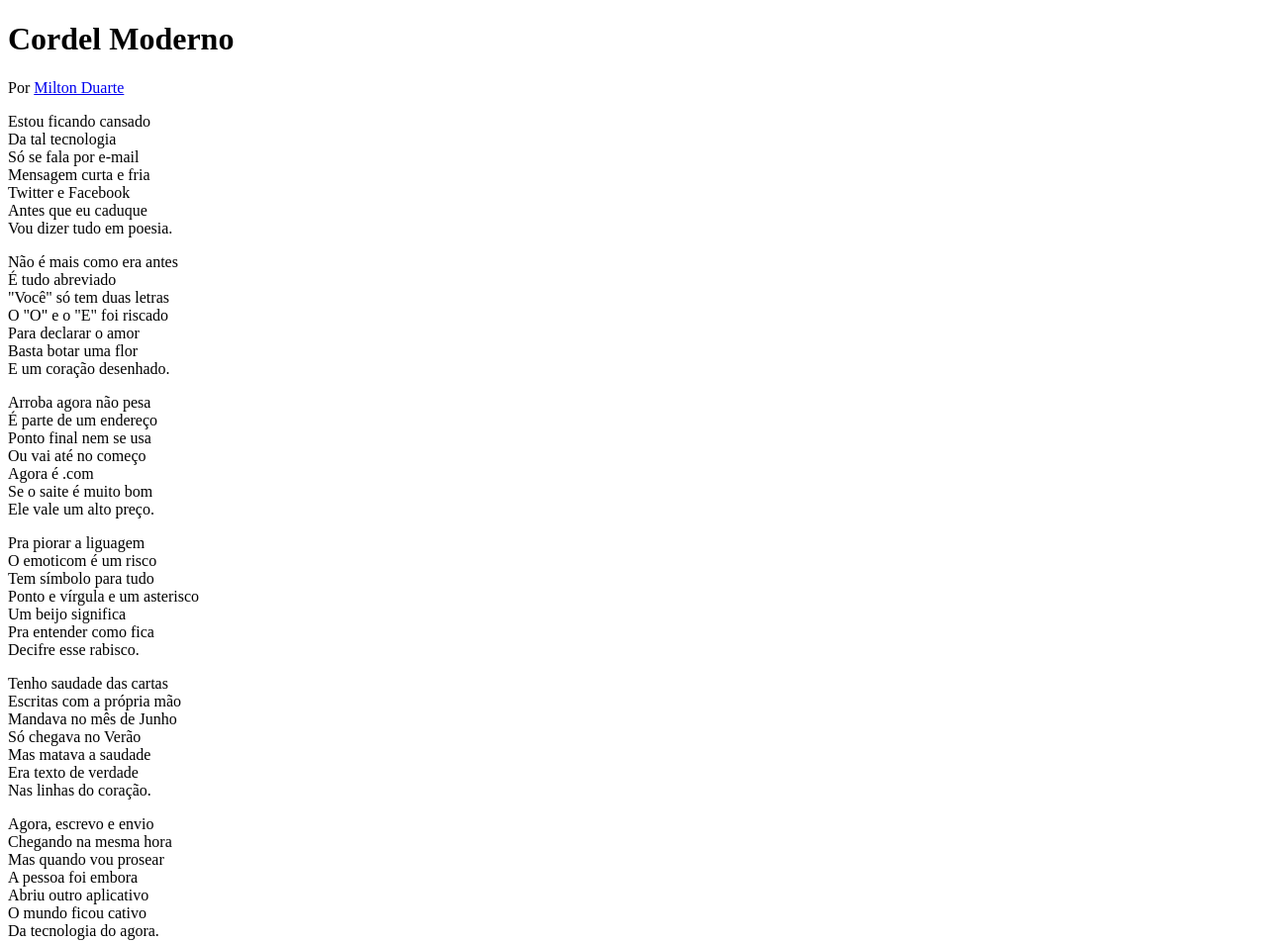
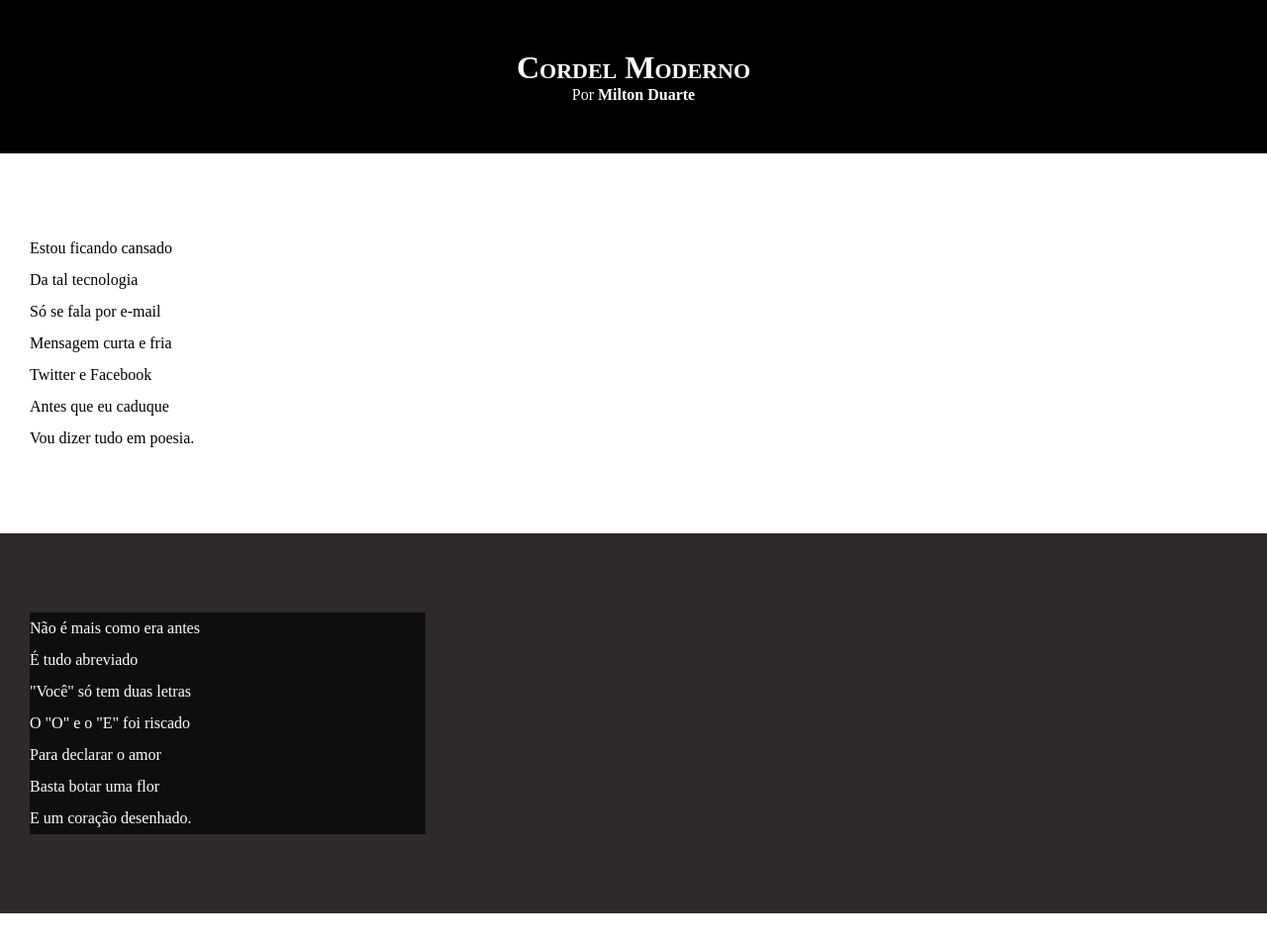
Before and after one commit to alynearaujo/projeto-cordel, a plain HTML site: page index.html in a window 1280 px wide. Shown: the top 953 px of the page at 99% size. Drawn offline with Linux system fonts and the light colour scheme.

Commit message:
atualização de estilos dos textos e blocos

```diff
--- a/index.html
+++ b/index.html
@@ -14,7 +14,7 @@
         </p>
     </header>
 
-    <section>
+    <section class="normal">
         <p>
             Estou ficando cansado <br>
             Da tal tecnologia <br>
@@ -26,7 +26,7 @@
         </p>
     </section>
 
-    <section>
+    <section class="imagem">
         <p>
             Não é mais como era antes <br>
             É tudo abreviado <br>
@@ -38,7 +38,7 @@
         </p>
     </section>
 
-    <section>
+    <section class="normal">
         <p>
             Arroba agora não pesa <br>
             É parte de um endereço <br>
@@ -60,7 +60,7 @@
         </p>
     </section>
 
-    <section>
+    <section class="imagem">
         <p>
             Tenho saudade das cartas <br>
             Escritas com a própria mão <br>
@@ -72,7 +72,7 @@
         </p>
     </section>
 
-    <section>
+    <section class="normal">
         <p>
             Agora, escrevo e envio <br>
             Chegando na mesma hora <br>
--- a/style.css
+++ b/style.css
@@ -0,0 +1,65 @@
+@charset "UTF-8";
+
+* {
+    margin: 0;
+    padding: 0;
+}
+
+html, body {
+    min-height: 100vh;
+    background-color: darkgrey;
+}
+
+header {
+    background-color: black;
+    color: white;
+    text-align: center;
+}
+
+header > h1 {
+    padding-top: 50px;
+    font-variant: small-caps;
+}
+
+header > p {
+    padding-bottom: 50px;
+}
+
+a {
+    color: white;
+    text-decoration: none;
+    font-weight: bolder;
+}
+
+a:hover {
+    text-decoration:underline;
+}
+
+section {
+    padding-top: 10vh;
+    padding-bottom: 10vh;
+    line-height: 2em;
+    padding-left: 30px;
+}
+
+section.normal {
+    background-color: white;
+    color: black;
+}
+
+section.imagem {
+    background-color: rgb(46, 42, 42);
+    color: white;
+}
+
+section.imagem > p {
+    width: 400px;
+    background-color: rgb(15, 14, 14);
+}
+
+footer {
+    background-color: black;
+    color: white;
+    text-align: center;
+    padding: 10px;
+}
```
